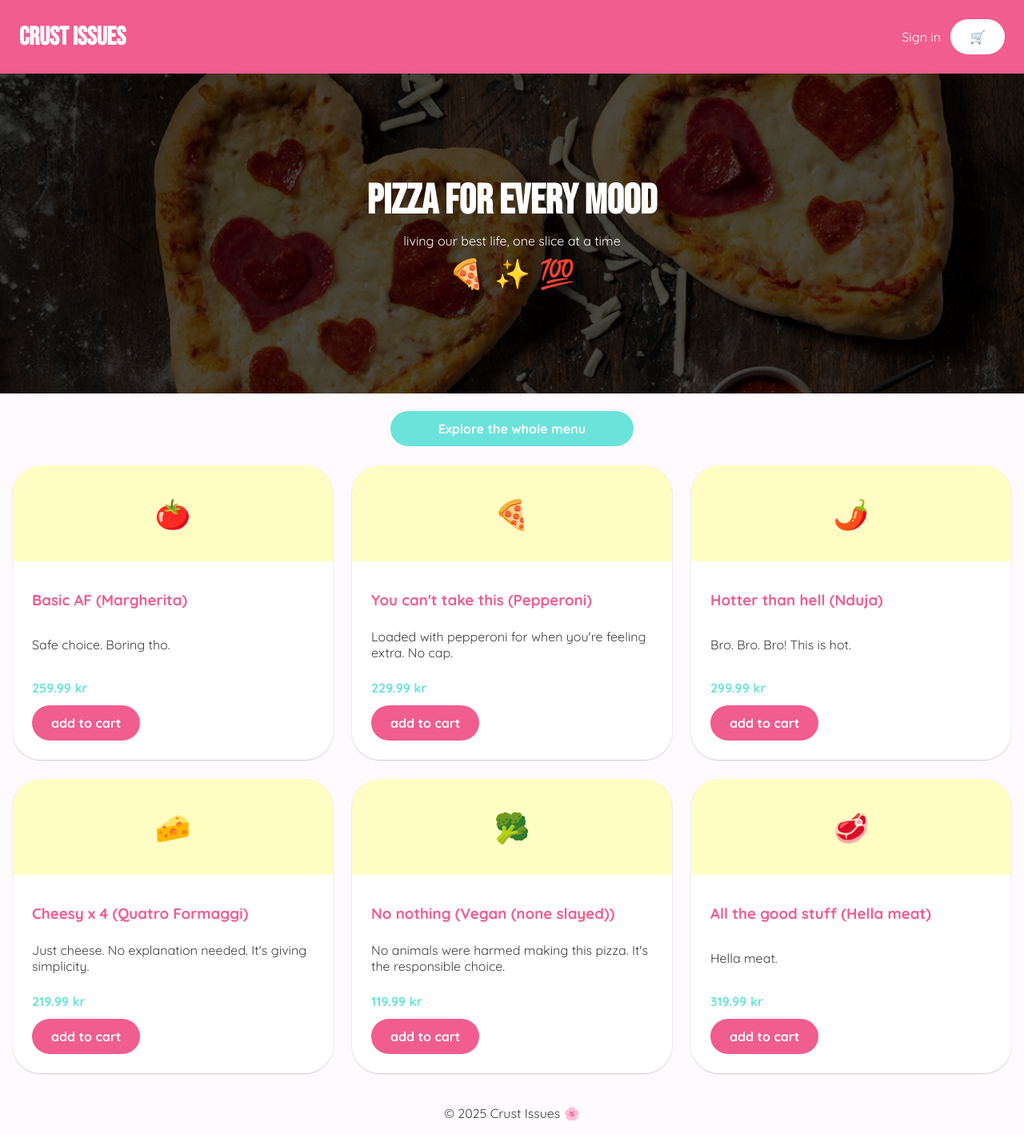
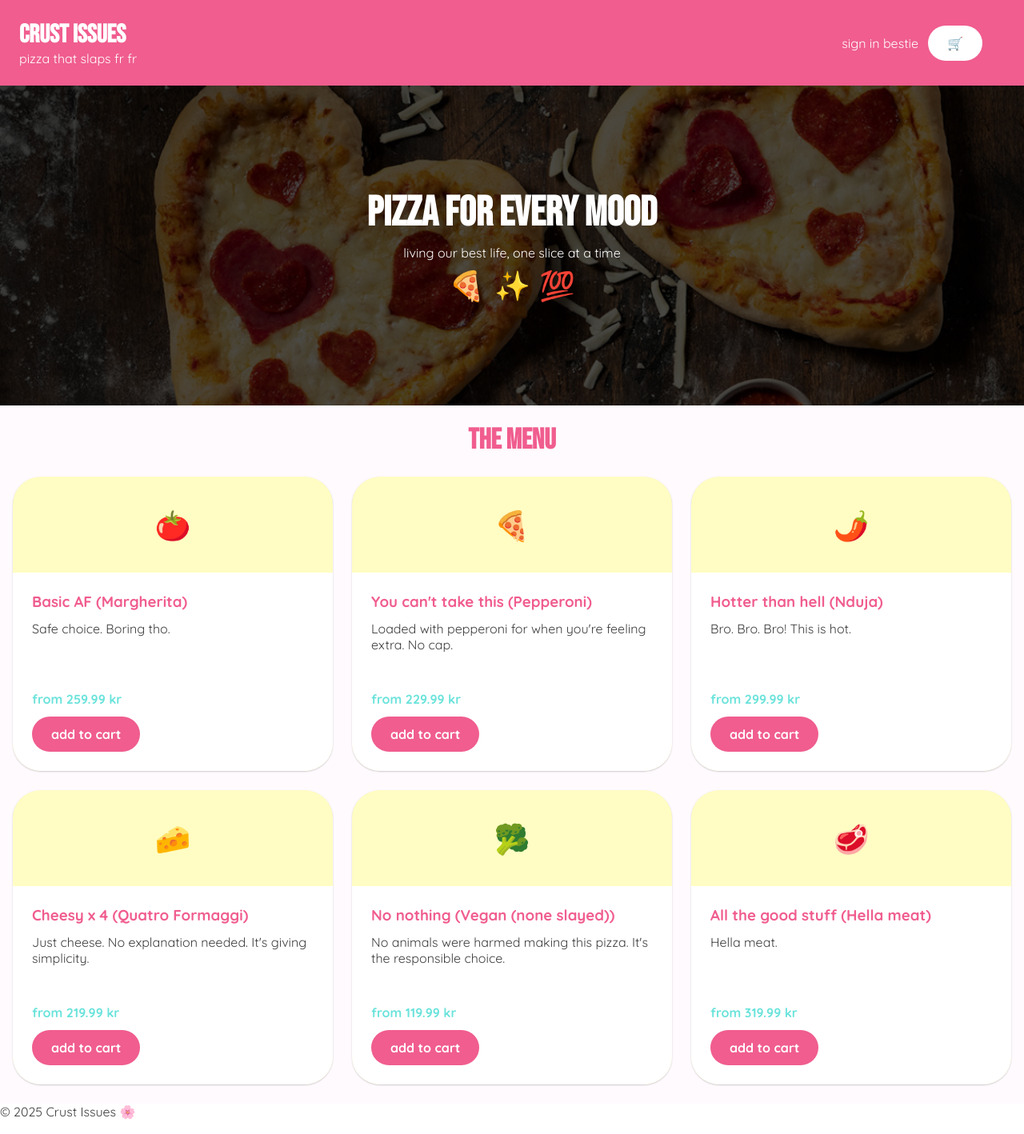
Before and after one commit to annasundbye/ELE3921, a Django app: page / in a window 1280 px wide. Shown: the whole page at 80% size. Run offline with Django 5.2, Linux system fonts and the light colour scheme; data comes from the database, SQL or seed files in the repository.

Commit message:
better styling

```diff
--- /dev/null
+++ b/application/templates/components/dropdown-menu.html
@@ -0,0 +1,16 @@
+<button id="hamburger-button" class="hamburger-menu">
+  <i class="fa-solid fa-bars"></i>
+</button>
+<div class="dropdown-menu hidden" id="dropdown-menu">
+  <a href="{% url 'application:menu' %}">Menu</a>
+  {% if user.is_authenticated %}
+  <form method="post" action="/logout">
+    {% csrf_token %}
+    <button>Log out</button>
+  </form>
+  <a href="{% url 'application:past_orders' %}">Past orders</a>
+  {%else%}
+  <a href="{% url 'application:login' %}">Login</a>
+  {%endif%}
+</div>
+<script src="/static/js/dropdown-menu.js"></script>
--- a/application/templates/components/pizza-card.html
+++ b/application/templates/components/pizza-card.html
@@ -1,17 +1,16 @@
-<div class="product-card bg-yellow">
-  <div class="emoji center">{{ pizza.icon }}</div>
-  <div class="description">
-    <div>
-      <h3>{{ pizza.name }}</h3>
-      <p>{{ pizza.description }}</p>
-      <p class="price">{{ pizza.base_price }} kr</p>
+<a
+  id="add-pizza-{{pizza.id}}"
+  href="{% url 'application:select-pizza' pizza_id=pizza.id %}"
+>
+  <div class="product-card bg-yellow">
+    <div class="emoji center">{{ pizza.icon }}</div>
+    <div class="description">
+      <h3 class="text-pink">{{ pizza.name }}</h3>
+      <div>
+        <p class="text-black">{{ pizza.description }}</p>
+        <p class="price">from {{ pizza.base_price }} kr</p>
+      </div>
+      <button class="cta cta-primary w-fit">add to cart</button>
     </div>
-    <a
-      id="add-pizza-{{pizza.id}}"
-      href="{% url 'application:select-pizza' pizza_id=pizza.id %}"
-      class="cta cta-primary w-fit"
-    >
-      add to cart
-    </a>
   </div>
-</div>
+</a>
--- a/application/templates/home.html
+++ b/application/templates/home.html
@@ -14,13 +14,7 @@
 </div>
 
 <div class="center" style="margin-top: 1.4rem">
-  <a
-    href="{% url 'application:menu' %}"
-    class="cta cta-primary bg-turqoise"
-    style="width: 16rem"
-  >
-    Explore the whole menu
-  </a>
+  <h2 class="bebas-neue text-pink" style="font-size: 36px">The menu</h2>
 </div>
 
 <div class="product-grid center">
--- a/application/templates/layout.html
+++ b/application/templates/layout.html
@@ -5,6 +5,10 @@
     <meta name="viewport" content="width=device-width, initial-scale=1.0" />
     {% load static %}
     <link rel="stylesheet" href="{% static 'css/styles.css' %}" />
+
+    <!-- tailwind css -->
+    <!-- <script src="https://cdn.jsdelivr.net/npm/@tailwindcss/browser@4"></script> -->
+
     <link
       href="{% static 'fontawesomefree/css/fontawesome.css' %}"
       rel="stylesheet"
@@ -32,41 +36,30 @@
 
   <body>
     <header class="header">
-      <h1>
-        <a href="{% url 'application:home' %}" class="bebas-neue"
-          >Crust Issues</a
-        >
-      </h1>
+      <a href="{% url 'application:home' %}" class="bebas-neue">
+        <h1>Crust Issues</h1>
+        <p>pizza that slaps fr fr</p>
+      </a>
 
       <nav class="row">
-        <button id="hamburger-button" class="hamburger-menu">
-          <i class="fa-solid fa-bars"></i>
-        </button>
-        <div class="dropdown-menu hidden" id="dropdown-menu">
-          <a href="{% url 'application:home' %}">Home</a>
-          <a href="{% url 'application:menu' %}">Menu</a>
-          <form method="post" action="/logout">
-            {% csrf_token %}
-            <button>Log out</button>
-          </form>
-        </div>
-        <script src="/static/js/dropdown-menu.js"></script>
         {% if user.is_authenticated %}
-        <p style="color: var(--color-white); font-weight: 800">
-          Welcome, {{ user.username }}!
-        </p>
+        <a
+          href="{% url 'application:profile' %}"
+          style="color: var(--color-white); font-weight: 800"
+        >
+          hey, {{ user.username }} ✌️
+        </a>
         {% else %}
-        <a href="{% url 'application:login' %}">Sign in</a>
+        <a href="{% url 'application:login' %}">sign in bestie</a>
         {% endif %}
-        <a class="cta cta-secondary row" href="{% url 'application:cart' %}"
-          >🛒
-        </a>
+        <a class="cta cta-secondary" href="{% url 'application:cart' %}">🛒 </a>
+        {% include "components/dropdown-menu.html" %}
       </nav>
     </header>
 
     <main>{% block content %} {% endblock %}</main>
 
-    <footer style="padding: 1rem" class="center bg-purple">
+    <footer class="">
       <p>&copy; 2025 Crust Issues 🌸</p>
     </footer>
   </body>
--- a/application/templates/menu.html
+++ b/application/templates/menu.html
@@ -8,14 +8,14 @@
     {%endfor %}
   </div>
 
+  {% comment %}
   <h2 class="text-pink center">Drinks</h2>
 
   <div class="product-grid center">
     {% for drink in drinks %} {% include "components/drink-card.html" %}
     {%endfor%}
   </div>
+  {% endcomment %}
 </div>
 
-{% comment %}
-<script src="/static/js/add-to-cart.js"></script>
-{% endcomment %} {% endblock %}
+{% endblock %}
```
